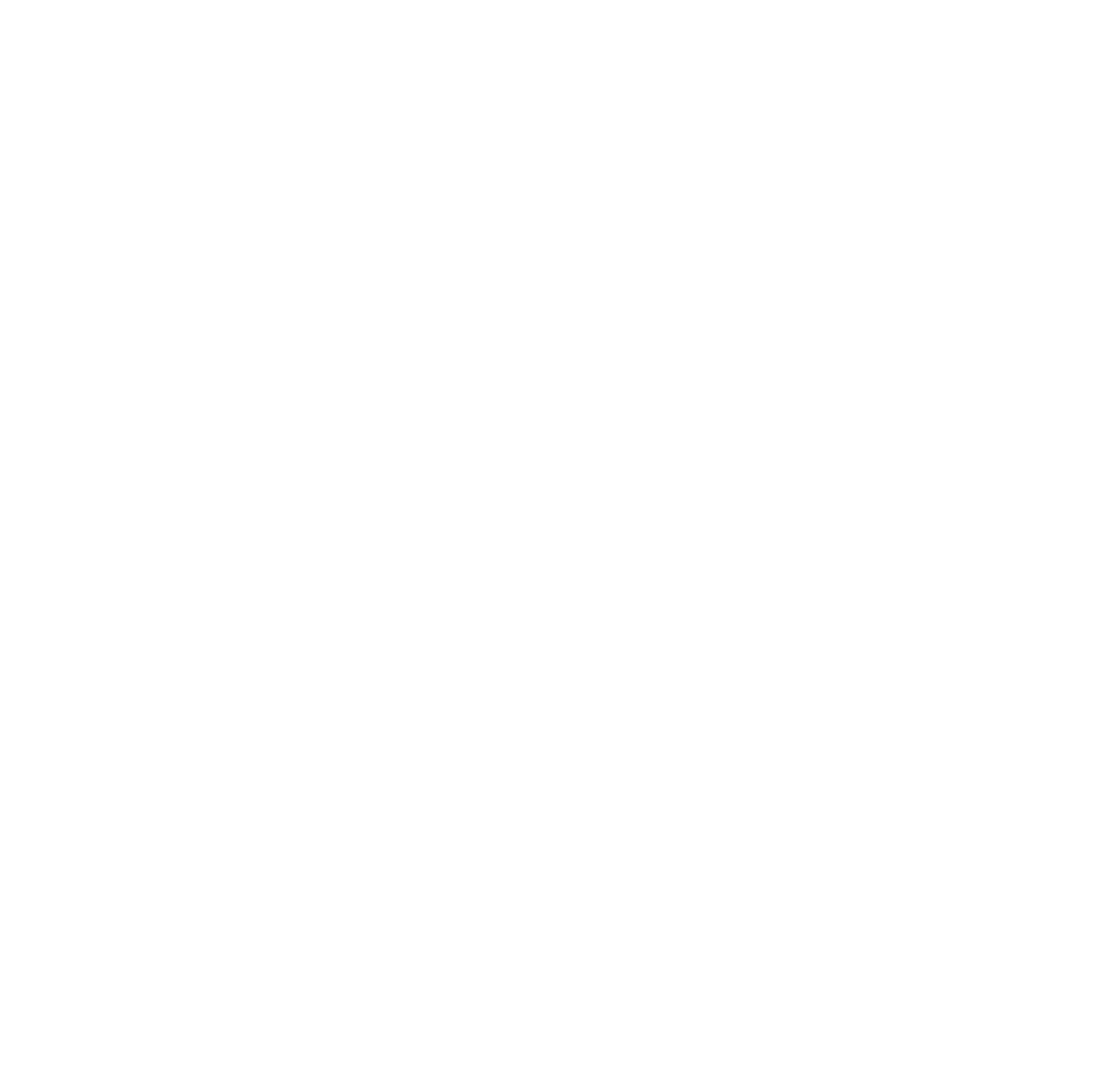
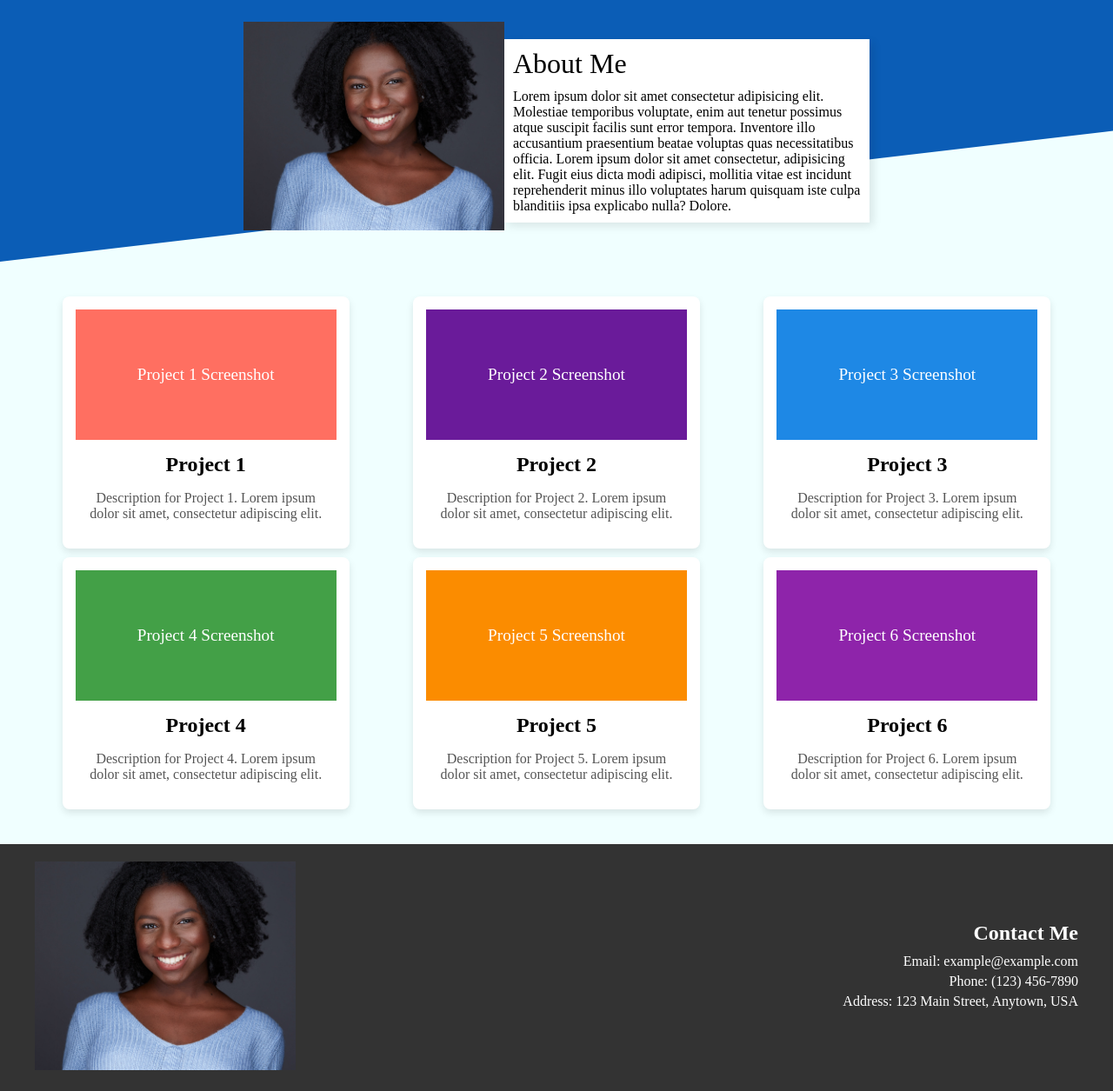
Before and after one commit to mattomar/responsive, a website built with webpack: page src/template.html in a window 1280 px wide. Shown: the whole page at 87% size. Before the commit the page ends 800 px from the top, so only its background shows below. Built offline with nearby package versions, Linux system fonts and the light colour scheme.

Commit message:
added the hader, main and footer and made it responsive

```diff
--- a/package.json
+++ b/package.json
@@ -5,7 +5,8 @@
   "main": "index.js",
   "scripts": {
     "build": "webpack",
-    "test": "jest"
+    "test": "jest",
+    "watch": "webpack --watch"
   },
   "keywords": [],
   "author": "",
--- /dev/null
+++ b/src/style.css
@@ -0,0 +1,207 @@
+body {
+    height: 100vh;
+    background-color: azure;
+    margin: 0;
+
+}
+
+.text {
+    max-width: 400px;
+    /* Set a maximum width to control the wrapping */
+    word-wrap: break-word;
+    /* Ensures long words are broken to fit within the container */
+    word-break: break-word;
+    /* Breaks long words if necessary */
+    overflow-wrap: break-word;
+    /* Adds additional support for word wrapping */
+    box-shadow: 4px 4px 10px rgba(0, 0, 0, 0.1);
+    /* Adds a subtle shadow around the text container */
+    margin: 20px 0;
+    /* Adds 20px margin on top and bottom, 0 margin on left and right */
+    background-color: rgb(255, 255, 255);
+    padding: 10px;
+
+}
+
+.about {
+    display: flex;
+    justify-content: center;
+    padding-top: 25px;
+    position: relative;
+    /* Required for pseudo-element positioning */
+    overflow: hidden;
+    /* Ensures that the pseudo-element does not cause scrollbars */
+    padding-bottom: 25px;
+}
+
+.about::before {
+    content: "";
+    position: absolute;
+    top: 0;
+    left: 0;
+    width: 100%;
+    height: 100%;
+    background: #0b5db6;
+    /* Blue background color */
+    clip-path: polygon(0 0, 100% 0, 100% 50%, 0 100%);
+    /* Creates a diagonal cut effect */
+    z-index: -1;
+    /* Ensures the pseudo-element is behind the content */
+}
+
+
+
+.img img {
+    max-width: 300px;
+    /* Adjust the width to the desired size */
+    height: auto;
+    /* Maintains the aspect ratio */
+
+}
+
+.text h2 {
+    font-size: 2em;
+    /* Makes the heading text larger */
+    font-weight: 300;
+    /* Makes the heading text bold */
+    margin-top: 0;
+    /* Removes default margin from the top */
+    margin-bottom: 10px;
+    /* Adds space below the heading */
+}
+
+.card-container {
+    display: grid;
+    grid-template-columns: repeat(auto-fit, minmax(300px, 1fr));
+    justify-items: center;
+    align-items: center;
+    row-gap: 10px;
+    gap: 10px;
+    margin: 40px;
+
+}
+
+.card {
+    background: #ffffff;
+    border-radius: 8px;
+    box-shadow: 0 4px 8px rgba(0, 0, 0, 0.1);
+    width: 300px;
+    /* Adjust the width of each card */
+    overflow: hidden;
+    text-align: center;
+    padding: 15px;
+}
+
+.card-img {
+    height: 150px;
+    /* Height of the colored area */
+    display: flex;
+    align-items: center;
+    justify-content: center;
+    color: #fff;
+    font-size: 1.2em;
+    margin-bottom: 15px;
+}
+
+.card h3 {
+    font-size: 1.5em;
+    margin: 15px 0;
+}
+
+.card p {
+    padding: 0 15px;
+    color: #555;
+}
+
+footer {
+    background-color: #333;
+    color: #fff;
+    padding: 20px 0;
+    position: relative;
+    bottom: 0;
+    width: 100%;
+}
+
+.footer-content {
+    display: flex;
+    justify-content: space-between;
+    align-items: center;
+    max-width: 1200px;
+    margin: 0 auto;
+    padding: 0 20px;
+}
+
+.footer-left img {
+    max-width: 300px;
+    /* Adjust as needed */
+}
+
+.footer-right {
+    text-align: right;
+}
+
+.footer-right h3 {
+    margin: 0 0 10px;
+    font-size: 1.5em;
+}
+
+.footer-right p {
+    margin: 5px 0;
+}
+
+@media (max-width: 480px) {
+
+    .about {
+        padding: 10px;
+        flex-direction: column;
+    }
+
+    .card-container {
+        display: grid;
+        grid-template-columns: repeat(auto-fit, minmax(200px, 1fr));
+
+
+    }
+
+    .img img {
+        display: block;
+        margin: 0 auto; /* Centers the image */
+        max-width: 250px;
+
+     }
+    .text {
+        font-size: 0.9em; /* Slightly smaller font size for better fit */
+        padding: 10px;
+        margin: 5px 0;
+
+    }
+
+    .card {
+        width: 100%;
+        padding: 10px;
+    }
+
+    .card-img {
+        height: 120px; /* Adjusted height for smaller screens */
+        font-size: 1em; /* Smaller font size */
+    }
+
+    .footer-content {
+        flex-direction: column;
+        align-items: center;
+        text-align: center;
+    }
+
+    .footer-left {
+        margin-bottom: 10px;
+    }
+
+    .footer-right {
+        text-align: center;
+    }
+
+    .footer-left img {
+        max-width: 130px;
+        /* Adjust as needed */
+    }
+}
--- a/src/sum.js
+++ /dev/null
@@ -1,3 +0,0 @@
-export function sum(a, b) {
-    return a + b;
-  }
--- a/src/template.html
+++ b/src/template.html
@@ -1,11 +1,93 @@
 <!DOCTYPE html>
 <html lang="en">
+
 <head>
     <meta charset="UTF-8">
     <meta name="viewport" content="width=device-width, initial-scale=1.0">
+    <link rel="stylesheet" href="style.css">
+
     <title>Document</title>
 </head>
+
 <body>
+    <header>
+        <div class="about">
+            <div class="img">
+                <img src="/src/images/acting-headshots.jpg" alt="">
+            </div>
+            <div class="text">
+                <h2>About Me</h2>Lorem ipsum dolor sit amet consectetur adipisicing elit. Molestiae temporibus
+                voluptate,
+                enim aut tenetur possimus atque suscipit facilis sunt error tempora. Inventore illo accusantium
+                praesentium beatae voluptas quas necessitatibus officia. Lorem ipsum dolor sit amet consectetur,
+                adipisicing elit. Fugit eius dicta modi adipisci, mollitia vitae est incidunt reprehenderit minus illo
+                voluptates harum quisquam iste culpa blanditiis ipsa explicabo nulla? Dolore.
+            </div>
 
+        </div>
+
+    </header>
+
+    <main>
+        <div class="card-container">
+            <div class="card">
+                <div class="card-img" style="background-color: #ff6f61;">
+                    <span>Project 1 Screenshot</span>
+                </div>
+                <h3>Project 1</h3>
+                <p>Description for Project 1. Lorem ipsum dolor sit amet, consectetur adipiscing elit.</p>
+            </div>
+            <div class="card">
+                <div class="card-img" style="background-color: #6a1b9a;">
+                    <span>Project 2 Screenshot</span>
+                </div>
+                <h3>Project 2</h3>
+                <p>Description for Project 2. Lorem ipsum dolor sit amet, consectetur adipiscing elit.</p>
+            </div>
+            <div class="card">
+                <div class="card-img" style="background-color: #1e88e5;">
+                    <span>Project 3 Screenshot</span>
+                </div>
+                <h3>Project 3</h3>
+                <p>Description for Project 3. Lorem ipsum dolor sit amet, consectetur adipiscing elit.</p>
+            </div>
+            <div class="card">
+                <div class="card-img" style="background-color: #43a047;">
+                    <span>Project 4 Screenshot</span>
+                </div>
+                <h3>Project 4</h3>
+                <p>Description for Project 4. Lorem ipsum dolor sit amet, consectetur adipiscing elit.</p>
+            </div>
+            <div class="card">
+                <div class="card-img" style="background-color: #fb8c00;">
+                    <span>Project 5 Screenshot</span>
+                </div>
+                <h3>Project 5</h3>
+                <p>Description for Project 5. Lorem ipsum dolor sit amet, consectetur adipiscing elit.</p>
+            </div>
+            <div class="card">
+                <div class="card-img" style="background-color: #8e24aa;">
+                    <span>Project 6 Screenshot</span>
+                </div>
+                <h3>Project 6</h3>
+                <p>Description for Project 6. Lorem ipsum dolor sit amet, consectetur adipiscing elit.</p>
+            </div>
+        </div>
+    </main>
+
+    <footer>
+        <div class="footer-content">
+            <div class="footer-left">
+                <img src="/src/images/acting-headshots.jpg" alt="Footer Logo">
+            </div>
+            <div class="footer-right">
+                <h3>Contact Me</h3>
+                <p>Email: example@example.com</p>
+                <p>Phone: (123) 456-7890</p>
+                <p>Address: 123 Main Street, Anytown, USA</p>
+            </div>
+        </div>
+    </footer>
 </body>
+
 </html>
```
Also changed, not shown: src/ sum.test.js (deleted, +0 -4 lines), src/images/acting-headshots.jpg (added).
